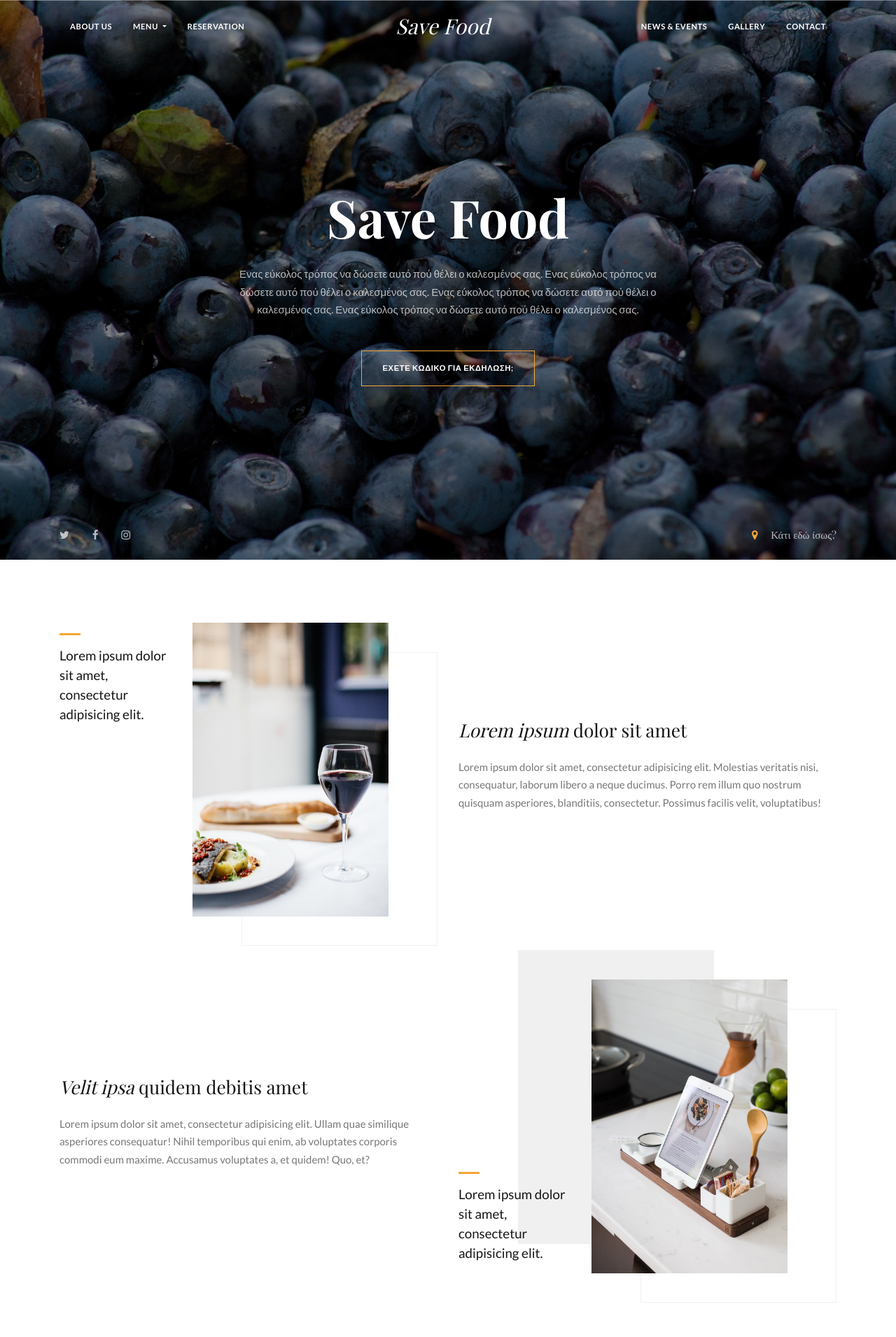
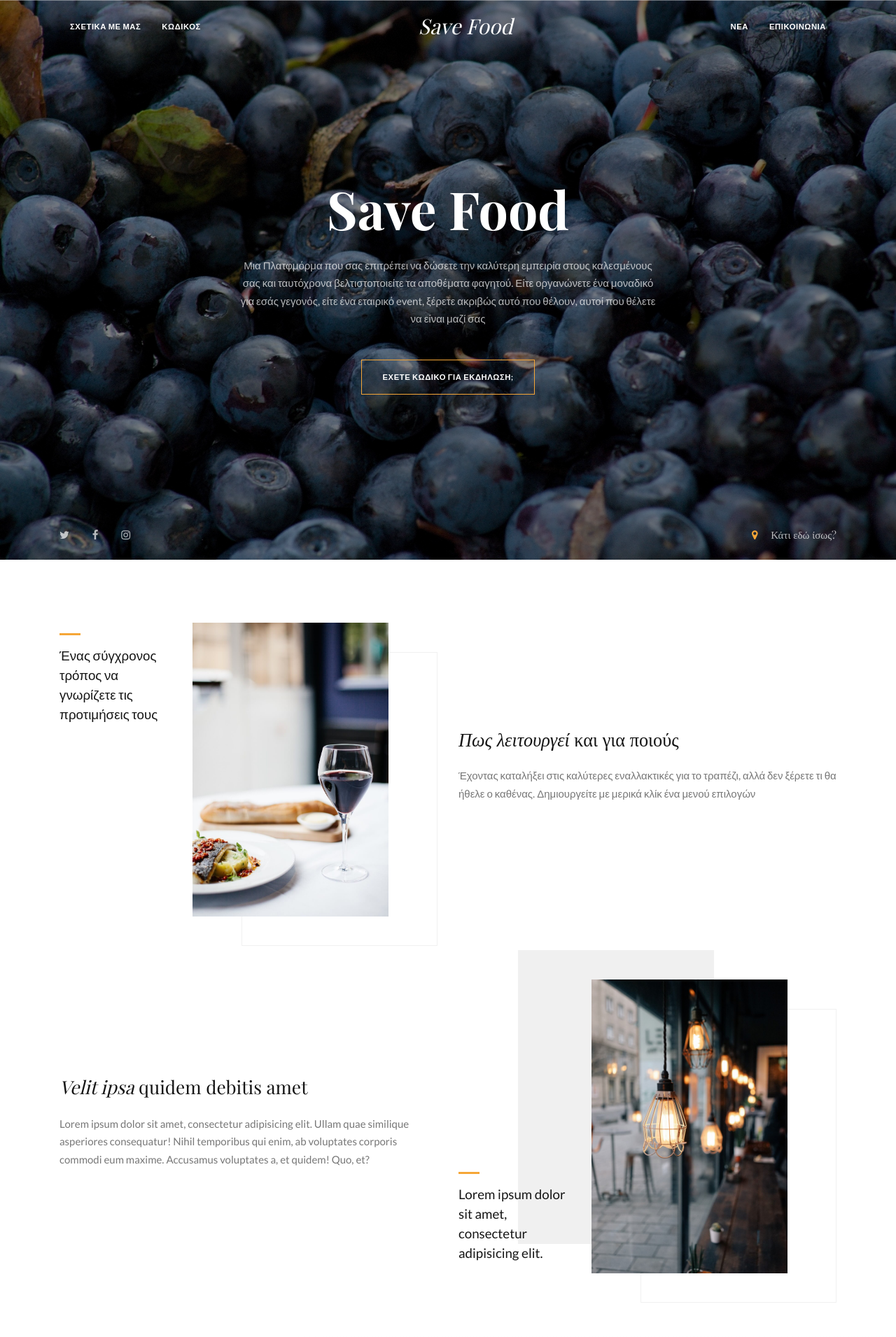
Before and after one commit to MaraHub/Catering, a Flask app: page /mainpage in a window 1280 px wide. Shown: the top 1911 px of the page at 70% size. Run offline with Flask 2, Linux system fonts and the light colour scheme; some libraries are stand-ins or nearby versions; some web fonts are replaced.

Commit message:
first beautifications

```diff
--- a/app/templates/index.html
+++ b/app/templates/index.html
@@ -44,9 +44,9 @@
 				<!-- Navbar navigation: Left -->
 				<ul class="navbar-nav mr-auto">
 					<li class="nav-item">
-						<a class="nav-link" href="about-us.html">About Us</a>
+						<a class="nav-link" href="about-us.html">σχετικα με μας</a>
 					</li>
-					<li class="nav-item dropdown">
+					<!-- <li class="nav-item dropdown">
 						<a class="nav-link dropdown-toggle" href="http://example.com" id="nav-item__menu" data-toggle="dropdown" aria-haspopup="true" aria-expanded="false">
 							Menu
 						</a>
@@ -54,9 +54,9 @@
 							<a class="dropdown-item" href="menu.html">Menu: Ena</a>
 							<a class="dropdown-item" href="menu_no-images.html">Menu: Dyo</a>
 						</div>
-					</li>
+					</li> -->
 					<li class="nav-item">
-						<a class="nav-link" href="reservation.html">Reservation</a>
+						<a class="nav-link" href="#section_reservation">κωδικος</a>
 					</li>
 				</ul>
 
@@ -68,13 +68,13 @@
 				<!-- Navbar navigation: Right -->
 				<ul class="navbar-nav ml-auto">
 					<li class="nav-item">
-						<a class="nav-link" href="news-and-events.html">News & Events</a>
+						<a class="nav-link" href="news-and-events.html">νεα</a>
 					</li>
+					<!-- <li class="nav-item">
+						<a class="nav-link" href="gallery.html">Gallery</a>
+					</li> -->
 					<li class="nav-item">
-						<a class="nav-link" href="gallery.html">Gallery</a>
-					</li>
-					<li class="nav-item">
-						<a class="nav-link" href="contact-us.html">Contact</a>
+						<a class="nav-link" href="contact-us.html">επικοινωνια</a>
 					</li>
 				</ul>
 
@@ -101,10 +101,10 @@
 							Save Food
 						</h1>
 						<p class="section__subheading section_welcome__subheading text-center text-muted">
-              Ενας εύκολος τρόπος να δώσετε αυτό πού θέλει ο καλεσμένος σας.
-              Ενας εύκολος τρόπος να δώσετε αυτό πού θέλει ο καλεσμένος σας.
-              Ενας εύκολος τρόπος να δώσετε αυτό πού θέλει ο καλεσμένος σας.
-              Ενας εύκολος τρόπος να δώσετε αυτό πού θέλει ο καλεσμένος σας.
+              Μια Πλατφμόρμα που σας επιτρέπει να δώσετε την καλύτερη εμπειρία
+              στους καλεσμένους σας και ταυτόχρονα βελτιστοποιείτε τα αποθέματα
+              φαγητού. Είτε οργανώνετε ένα μοναδικό για εσάς γεγονός, είτε ένα
+              εταιρικό event, ξέρετε ακριβώς αυτό που θέλουν, αυτοί που θέλετε να είναι μαζί σας
               </p>
 
 						<!-- Button -->
@@ -168,7 +168,7 @@
 
 					<!-- Description -->
 					<p class="section_discover__description">
-						Lorem ipsum dolor sit amet, consectetur adipisicing elit.
+						Ένας  σύγχρονος τρόπος να γνωρίζετε τις προτιμήσεις τους
 					</p>
 
 				</div>
@@ -183,9 +183,10 @@
 				<div class="col-md-6 align-self-center">
 
 					<!-- Content -->
-					<h2><em>Lorem ipsum</em> dolor sit amet</h2>
+					<h2><em>Πως λειτουργεί</em> και για ποιούς</h2>
 					<p>
-						Lorem ipsum dolor sit amet, consectetur adipisicing elit. Molestias veritatis nisi, consequatur, laborum libero a neque ducimus. Porro rem illum quo nostrum quisquam asperiores, blanditiis, consectetur. Possimus facilis velit, voluptatibus!
+            Έχοντας καταλήξει στις καλύτερες εναλλακτικές για το τραπέζι, αλλά δεν ξέρετε
+            τι θα ήθελε ο καθένας. Δημιουργείτε με μερικά κλίκ ένα μενού επιλογών
 					</p>
 
 				</div>
@@ -210,7 +211,7 @@
 
 					<!-- Image -->
 					<div class="section_discover__img alt">
-						<img src="static/assets/img/7.jpg" class="img-fluid" alt="...">
+						<img src="static/assets/img/16.jpg" class="img-fluid" alt="...">
 					</div>
 
 				</div>
@@ -527,32 +528,32 @@
 	<footer class="section section_footer">
 		<div class="container">
 			<div class="row">
-				<div class="col-sm-4">
+				<div class="col-sm-6">
 
 					<!-- About Us -->
 					<h5 class="section_footer__heading">
-						About Us
+						Σχετικα με τη SaveFood
 					</h5>
 					<p>
 						Lorem ipsum dolor sit amet, consectetur adipisicing elit. Corrupti dolorum, sint corporis nostrum, possimus unde eos vitae eius quasi saepe.
 					</p>
 
 				</div>
-				<div class="col-sm-4">
+				<div class="col-sm-6">
 
 					<!-- Contact info -->
 					<h5 class="section_footer__heading">
-						Contact info
+						επικοινωνια
 					</h5>
 					<ul class="section_footer__info">
 						<li>
-							<i class="fa fa-map-marker"></i> 1234 Altschul, New York, NY 10027-0000
+							<i class="fa-map-marker"></i>
 						</li>
 						<li>
-							<i class="fa fa-phone"></i> +1 987 654 3210
+							<i class="fa-phone"></i> +210 88457123
 						</li>
 						<li>
-							<i class="fa fa-envelope-o"></i> <a href="mailto:admin@domain.com">admin@domain.com</a>
+							<i class="fa-envelope-o"></i> <a href="mailto:admin@savefood.com">admin@domain.com</a>
 						</li>
 					</ul>
 
@@ -560,7 +561,7 @@
 				<div class="col-sm-4">
 
 					<!-- Opening hours -->
-					<h5 class="section_footer__heading">
+					<!-- <h5 class="section_footer__heading">
 						Opening hours
 					</h5>
 					<div class="section_footer__open">
@@ -570,7 +571,7 @@
 					<div class="section_footer__open">
 						<div class="section_footer__open__days">Friday - Sunday</div>
 						<div class="section_footer__open__time">12:00 AM - 03:00 AM</div>
-					</div>
+					</div> -->
 
 				</div>
 			</div> <!-- / .row -->
@@ -579,7 +580,7 @@
 
 					<!-- Copyright -->
 					<div class="section_footer__copyright">
-						<i class="fa fa-copyright"></i> <span id="js-current-year"></span> Touché. All rights reserved.
+						<i class="fa fa-copyright"></i> <span id="js-current-year"></span> SaveFood. All rights reserved.
 					</div>
 
 				</div>
```
Also changed, not shown: app/templates/display_event_code.html (+11 -11 lines), app/templates/menu.html (+27 -30 lines), app/templates/sbmt_menu_cnfrm_page.html (+27 -30 lines), app/templates/submit_menu.html (+27 -29 lines), app/static/assets/css/theme.css, app/templates/index2.html (added), app/templates/login.html (added).
